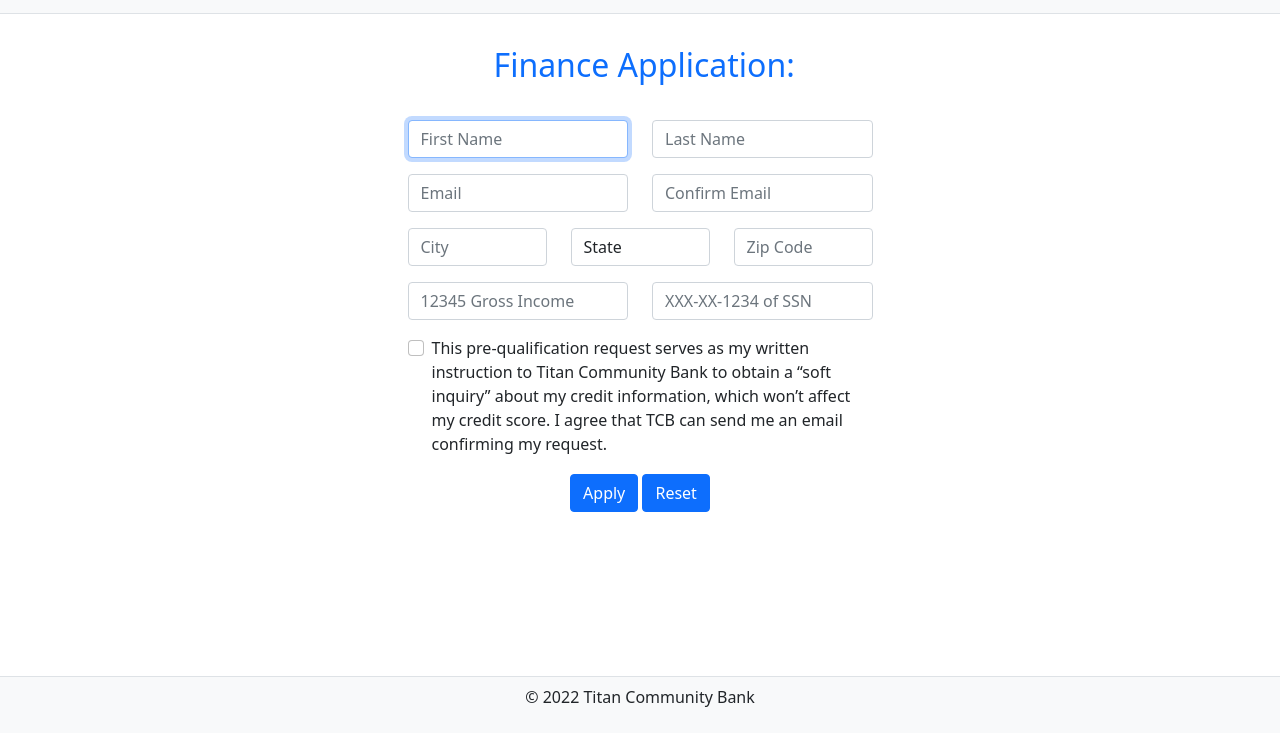
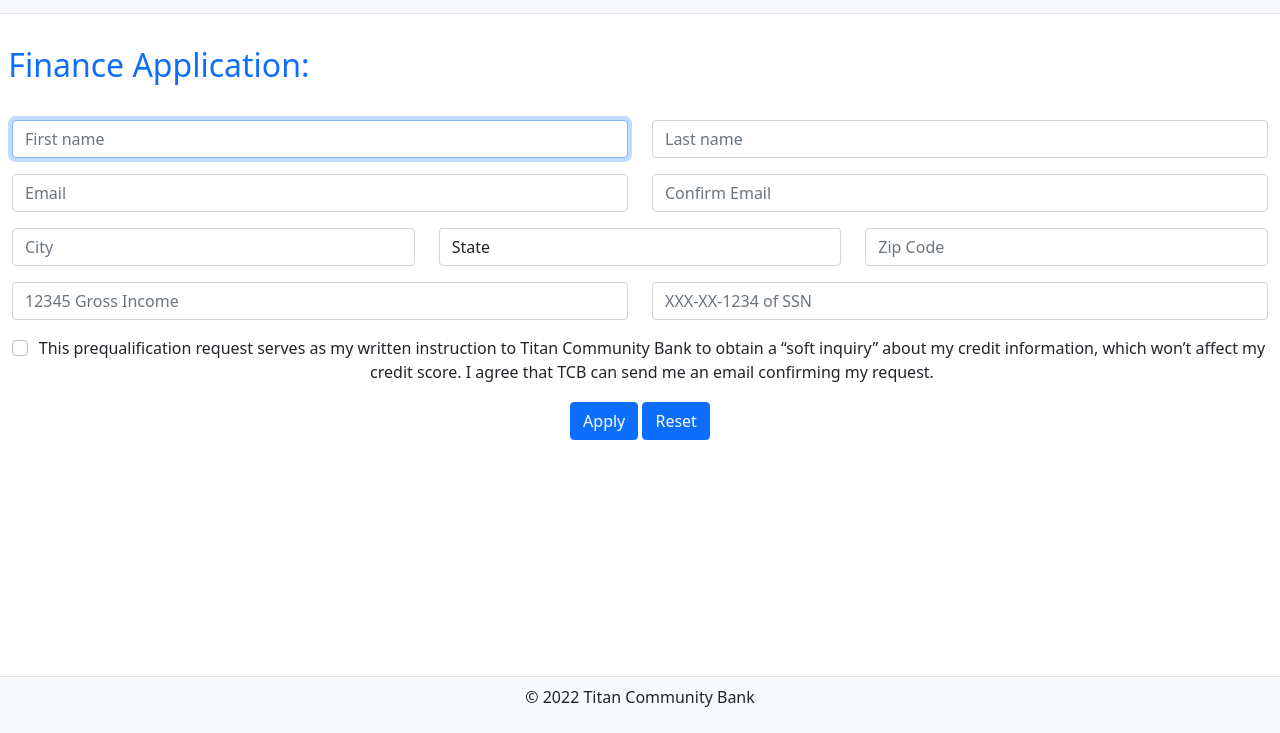
Before and after one commit to constant-curiosity/bank, a website: page client/views/finance.html in a window 1280 px wide. Shown: the part 67-800 px from the top of the page. Drawn offline with nearby package versions, Linux system fonts and the light colour scheme.

Commit message:
Bank_Project

```diff
--- a/client/views/finance.html
+++ b/client/views/finance.html
@@ -1,12 +1,14 @@
+
+
 <!DOCTYPE html>
 <html lang="en">
    <head>
-		<meta charset="UTF-8" />
-		<meta http-equiv="X-UA-Compatible" content="IE=edge" />
-		<meta name="viewport" content="width=device-width, initial-scale=1.0" />
-		<link href="https://cdn.jsdelivr.net/npm/bootstrap@5.0.2/dist/css/bootstrap.min.css" rel="stylesheet" integrity="sha384-EVSTQN3/azprG1Anm3QDgpJLIm9Nao0Yz1ztcQTwFspd3yD65VohhpuuCOmLASjC" crossorigin="anonymous" />
-		<link rel="stylesheet" href="https://cdnjs.cloudflare.com/ajax/libs/font-awesome/4.7.0/css/font-awesome.min.css" />
-		<link rel="stylesheet" href="../public/styles.css" />
+      <meta charset="UTF-8">
+      <meta http-equiv="X-UA-Compatible" content="IE=edge">
+      <meta name="viewport" content="width=device-width, initial-scale=1.0">
+      <link href="https://cdn.jsdelivr.net/npm/bootstrap@5.0.2/dist/css/bootstrap.min.css" rel="stylesheet" integrity="sha384-EVSTQN3/azprG1Anm3QDgpJLIm9Nao0Yz1ztcQTwFspd3yD65VohhpuuCOmLASjC" crossorigin="anonymous">
+      <link rel="stylesheet" href="https://cdnjs.cloudflare.com/ajax/libs/font-awesome/4.7.0/css/font-awesome.min.css">
+      <link rel="stylesheet" href="../public/styles.css">
       <title>Financing</title>
    </head>
    <body>
@@ -31,13 +33,13 @@
             <a id="title" href="index.html" class="fs-5">Titan Community Bank</a>
             <div id="dropDownNav">
                <a href="index.html" class="nav-link" aria-current="page">Home</a>
-					<hr />
+               <hr>
                <a href="login.html" class="nav-link">Login</a>
-					<hr />
+               <hr>
                <a href="registration.html" class="nav-link">Register</a>
-					<hr />
+               <hr>
                <a href="finance.html" class="nav-link">Financing</a>
-					<hr />
+               <hr>
             </div>
             <!-- "Hamburger menu" / "Bar icon" to toggle the navigation links -->
             <a href="javascript:void(0);" class="icon" onclick="hamburgerMenu()">
@@ -45,35 +47,35 @@
             </a>
          </div>
       </div>
-		<main class="container">
-			<h2 class="py-2 text-primary text-center">&nbsp;Finance Application:</h2>
-			<div id="financeApp" class="col-12 col-md-8 col-lg-6 col-xl-5 mx-auto py-1">
+      <main>
+         <h2 class="py-2 text-primary">&nbsp;Finance Application:</h2>
+         <div id="financeApp" class="text-center container-fluid py-1">
             <form id="finance_app" action="finance.html" method="post" name="finance_app">
                <div class="row mt-3">
                   <div class="col">
-							<input id="first_Name" type="text" name="first_name" class="form-control" placeholder="First Name" />
+                     <input id="first_Name" type="text" name="first_name" class="form-control" placeholder="First name">
                      <span id="missing_First_Name" class="text-danger"></span>
                   </div>
                   <div class="col">
-							<input id="last_Name" type="text" name="last_name" class="form-control" placeholder="Last Name" />
+                     <input id="last_Name" type="text" name="last_name" class="form-control" placeholder="Last name">
                      <span id="missing_Last_Name" class="text-danger"></span>
                   </div>
                </div>
                <div class="row mt-3">
                   <div class="col">
-							<input id="email" type="email" name="email" class="form-control" placeholder="Email" />
+                     <input id="email" type="email" name="email" class="form-control" placeholder="Email">
                      <span id="email_Missing" class="text-danger"></span>
                      <span id="email_Match" class="text-danger"></span>
                   </div>
                   <div class="col">
-							<input id="email_Confirm" type="email" class="form-control" placeholder="Confirm Email" />
+                     <input id="email_Confirm" type="email" class="form-control" placeholder="Confirm Email">
                      <span id="email_Confirm_Missing" class="text-danger"></span>
                      <span id="emailConfrm_Match" class="text-danger"></span>
                   </div>
                </div>
                <div class="row mt-3">
                   <div class="col">
-							<input id="city" type="text" name="city" class="form-control" placeholder="City" />
+                     <input id="city" type="text" name="city" class="form-control" placeholder="City">
                      <span id="missing_City" class="text-danger"></span>
                   </div>
                   <div class="col">
@@ -91,46 +93,39 @@
                      <span id="missing_State" class="text-danger"></span>
                   </div>
                   <div class="col">
-							<input id="zip_Code" type="text" name="zip_code" class="form-control" placeholder="Zip Code" />
+                     <input id="zip_Code" type="text" name="zip_code" class="form-control" placeholder="Zip Code">
                      <span id="missing_Zip_Code" class="text-danger"></span>
                   </div>
                </div>
                <div class="row mt-3">
                   <div class="col">
-							<input id="gross_Income" type="text" name="gross_income" class="form-control" placeholder="12345 Gross Income" />
+                     <input id="gross_Income" type="text" name="gross_income" class="form-control" placeholder="12345 Gross Income">
                      <span id="missing_Gross_Income" class="text-danger"></span>
                   </div>
                   <div class="col">
-							<input id="SSN" type="text" name="social_num" class="form-control" placeholder="XXX-XX-1234 of SSN" />
+                     <input id="SSN" type="text" name="social_num" class="form-control" placeholder="XXX-XX-1234 of SSN">
                      <span id="missing_SSN" class="text-danger"></span>
                   </div>
                </div>
-					<div class="form-check mt-3 text-start">
-						<input id="check_Agreement" class="form-check-input" type="checkbox" />
+               <div class="form-check mt-3">
+                  <input id="check_Agreement" class="form-check-input" type="checkbox">
                   <span id="missing_Check" class="text-danger"></span>
-						This pre-qualification request serves as my written instruction to Titan Community Bank to obtain a “soft inquiry” about my credit information, which won’t affect my credit score. I agree that TCB can send me an
-						email confirming my request.
+                  This prequalification request serves as my written instruction to Titan Community Bank to obtain a “soft inquiry” about my credit information, which won’t affect my credit score. I agree that TCB can send me an email
+                  confirming my request.
                </div>
-					<div class="text-center">
-						<button id="submit_form" type="button" class="btn btn-primary mt-3">
-							Apply
-						</button>
-						<button id="reset_form" type="button" class="btn btn-primary mt-3">
-							Reset
-						</button>
-					</div>
+               <button id="submit_form" type="button" class="btn btn-primary mt-3">Apply</button>
+               <button id="reset_form" type="button" class="btn btn-primary mt-3">Reset</button>
             </form>
          </div>
-
          <div id="input_Table">
             <h2 id="review_Header" class="text-center text-danger mt-3">&nbsp;</h2>
             <div class="row justify-content-center mt-2">
                <div class="col-auto">
                   <table id="finance_App_Errors" class="table table-responsive"></table>
-						<br />
-						<br />
-						<br />
-						<br />
+                  <br>
+                  <br>
+                  <br>
+                  <br>
                </div>
             </div>
          </div>
```
Lines whose indentation alone changed are shown as unchanged.
